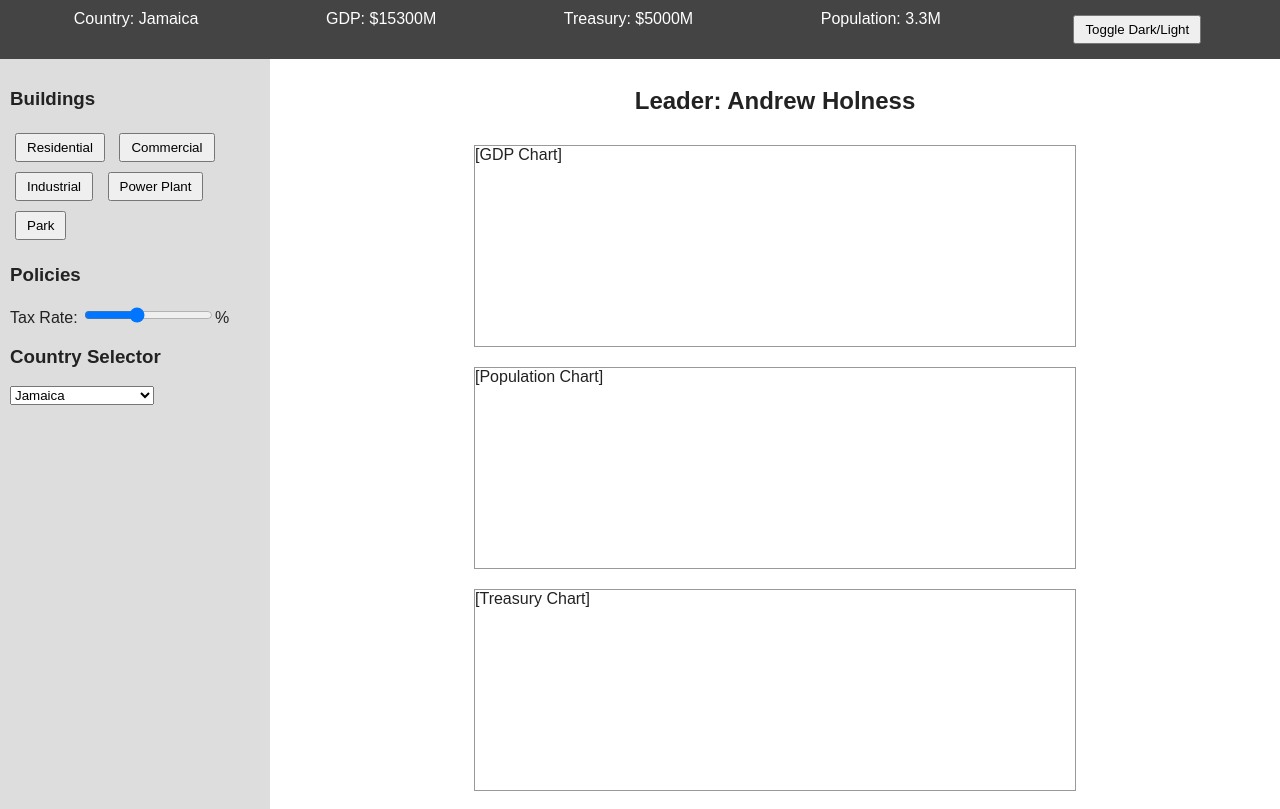
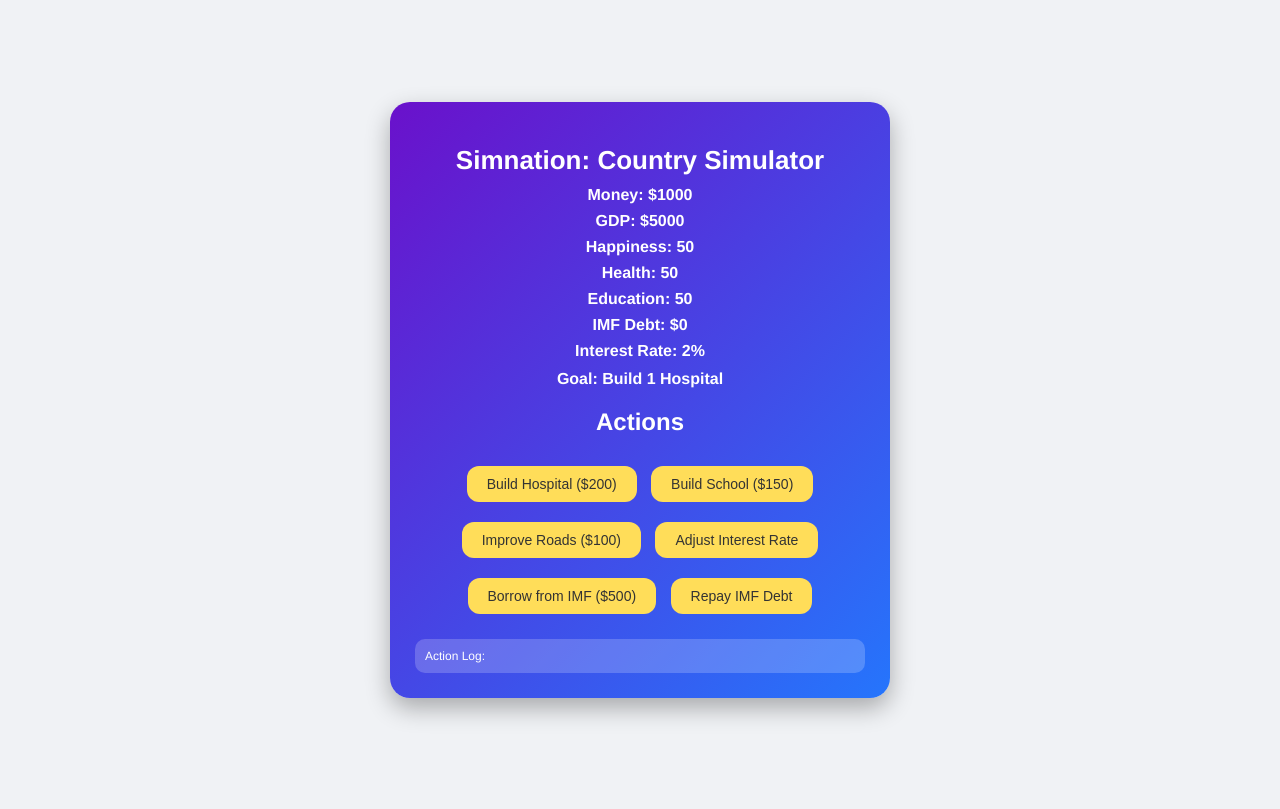
Before and after one commit to andrae101/Simnation-, a plain HTML site: page index.html in a window 1280 px wide. Drawn offline with Linux system fonts and the light colour scheme.

Commit message:
Update index.html
Signed-off-by: andrae101 <cunninghamandrae34@gmail.com>

```diff
--- a/index.html
+++ b/index.html
@@ -1,116 +1,234 @@
-
 <!DOCTYPE html>
 <html lang="en">
 <head>
 <meta charset="UTF-8">
 <meta name="viewport" content="width=device-width, initial-scale=1.0">
-<title>Caribbean SimNation</title>
+<title>Simnation: Country Simulator</title>
 <style>
-  body { font-family: Arial, sans-serif; margin: 0; padding: 0; background-color: #f0f0f0; color: #222; }
-  .dark-mode { background-color: #121212; color: #eee; }
-  #top-bar { display: flex; justify-content: space-around; padding: 10px; background-color: #444; color: #fff; }
-  #top-bar.dark-mode { background-color: #222; }
-  #game { display: flex; height: calc(100vh - 50px); }
-  #sidebar { width: 250px; background-color: #ddd; padding: 10px; overflow-y: auto; }
-  #sidebar.dark-mode { background-color: #333; color: #eee; }
-  #main { flex-grow: 1; background-color: #fff; display: flex; flex-direction: column; align-items: center; justify-content: center; }
-  #main.dark-mode { background-color: #1a1a1a; }
-  button { padding: 5px 10px; margin: 5px; cursor: pointer; }
-  .chart { width: 90%; max-width: 600px; height: 200px; margin: 10px; border: 1px solid #999; }
+body {
+  margin: 0;
+  font-family: 'Helvetica Neue', sans-serif;
+  background: #f0f2f5;
+  display: flex;
+  justify-content: center;
+  align-items: center;
+  min-height: 100vh;
+}
+#game-container {
+  width: 95%;
+  max-width: 450px;
+  padding: 25px;
+  background: linear-gradient(135deg, #6a11cb, #2575fc);
+  color: white;
+  border-radius: 20px;
+  text-align: center;
+  box-shadow: 0 10px 25px rgba(0,0,0,0.3);
+}
+h1 { font-size: 26px; margin-bottom: 10px; }
+.stat { margin: 8px 0; font-weight: bold; }
+button {
+  padding: 10px 20px;
+  margin: 10px 5px;
+  border: none;
+  border-radius: 12px;
+  font-size: 14px;
+  cursor: pointer;
+  background-color: #ffdd59;
+  color: #333;
+  transition: transform 0.2s, background-color 0.2s;
+}
+button:hover { background-color: #ffd700; transform: scale(1.05); }
+#log {
+  margin-top: 15px;
+  background: rgba(255,255,255,0.2);
+  padding: 10px;
+  border-radius: 10px;
+  max-height: 120px;
+  overflow-y: auto;
+  font-size: 12px;
+  text-align: left;
+}
+#goal { font-weight: bold; margin: 10px 0; font-size: 16px; }
 </style>
 </head>
 <body>
-<div id="top-bar">
-  <span>Country: <span id="country-name">Jamaica</span></span>
-  <span>GDP: $<span id="gdp">15300</span>M</span>
-  <span>Treasury: $<span id="treasury">5000</span>M</span>
-  <span>Population: <span id="population">3.3</span>M</span>
-  <button id="mode-toggle">Toggle Dark/Light</button>
+
+<div id="game-container">
+  <h1>Simnation: Country Simulator</h1>
+
+  <div class="stat" id="money-display">Money: $1000</div>
+  <div class="stat" id="gdp-display">GDP: $5000</div>
+  <div class="stat" id="happiness-display">Happiness: 50</div>
+  <div class="stat" id="health-display">Health: 50</div>
+  <div class="stat" id="education-display">Education: 50</div>
+  <div class="stat" id="imf-display">IMF Debt: $0</div>
+  <div class="stat" id="interest-display">Interest Rate: 2%</div>
+
+  <div id="goal">Goal: Build 1 Hospital</div>
+
+  <h2>Actions</h2>
+  <button onclick="buildHospital()">Build Hospital ($200)</button>
+  <button onclick="buildSchool()">Build School ($150)</button>
+  <button onclick="improveRoads()">Improve Roads ($100)</button>
+  <button onclick="adjustInterest()">Adjust Interest Rate</button>
+  <button onclick="borrowIMF()">Borrow from IMF ($500)</button>
+  <button onclick="repayIMF()">Repay IMF Debt</button>
+
+  <div id="log">Action Log:</div>
 </div>
-<div id="game">
-  <div id="sidebar">
-    <h3>Buildings</h3>
-    <button onclick="build('Residential')">Residential</button>
-    <button onclick="build('Commercial')">Commercial</button>
-    <button onclick="build('Industrial')">Industrial</button>
-    <button onclick="build('Power')">Power Plant</button>
-    <button onclick="build('Park')">Park</button>
-    <h3>Policies</h3>
-    <label>Tax Rate: <input type="range" id="tax" min="0" max="50" value="20">%</label>
-    <h3>Country Selector</h3>
-    <select id="country-select" onchange="changeCountry()">
-      <option>Jamaica</option>
-      <option>Barbados</option>
-      <option>Trinidad and Tobago</option>
-      <option>Bahamas</option>
-      <option>Haiti</option>
-      <option>Dominican Republic</option>
-    </select>
-  </div>
-  <div id="main">
-    <h2 id="leader-name">Leader: Andrew Holness</h2>
-    <div class="chart" id="gdp-chart">[GDP Chart]</div>
-    <div class="chart" id="pop-chart">[Population Chart]</div>
-    <div class="chart" id="treasury-chart">[Treasury Chart]</div>
-  </div>
-</div>
+
 <script>
-let dark = false;
-document.getElementById('mode-toggle').onclick = () => {
-  dark = !dark;
-  document.body.classList.toggle('dark-mode', dark);
-  document.getElementById('top-bar').classList.toggle('dark-mode', dark);
-  document.getElementById('sidebar').classList.toggle('dark-mode', dark);
-  document.getElementById('main').classList.toggle('dark-mode', dark);
-};
+// Game variables
+let money = 1000;
+let gdp = 5000;
+let happiness = 50;
+let health = 50;
+let education = 50;
+let imfDebt = 0;
+let interestRate = 2;
 
-const countries = {
-  "Jamaica": {gdp:15300, leader:"Andrew Holness", population:3.3},
-  "Barbados": {gdp:5800, leader:"Mia Mottley", population:0.3},
-  "Trinidad and Tobago": {gdp:23000, leader:"Keith Rowley", population:1.4},
-  "Bahamas": {gdp:12500, leader:"Philip Davis", population:0.4},
-  "Haiti": {gdp:900, leader:"Ariel Henry", population:11.5},
-  "Dominican Republic": {gdp:9600, leader:"Luis Abinader", population:11.0}
-};
+// Goals
+let goals = [
+  {text: "Build 1 Hospital", type:"hospital", completed:false, reward:50},
+  {text: "Build 1 School", type:"school", completed:false, reward:40},
+  {text: "Improve Roads", type:"roads", completed:false, reward:30}
+];
+let currentGoalIndex = 0;
 
-let currentCountry = "Jamaica";
-
-function changeCountry(){
-  const select = document.getElementById('country-select');
-  currentCountry = select.value;
-  const data = countries[currentCountry];
-  document.getElementById('country-name').innerText = currentCountry;
-  document.getElementById('leader-name').innerText = "Leader: " + data.leader;
-  document.getElementById('gdp').innerText = data.gdp;
-  document.getElementById('population').innerText = data.population;
-}
-
-function build(type){
-  const data = countries[currentCountry];
-  let cost = 0;
-  if(type==="Residential") cost = 50;
-  if(type==="Commercial") cost = 100;
-  if(type==="Industrial") cost = 120;
-  if(type==="Power") cost = 200;
-  if(type==="Park") cost = 30;
-  if(data.gdp >= cost){
-    data.gdp += Math.round(cost*0.5); // increase GDP slightly
-    document.getElementById('gdp').innerText = data.gdp;
-    alert(type + " built in " + currentCountry + "! GDP increased.");
+function updateGoal() {
+  if(currentGoalIndex < goals.length){
+    document.getElementById("goal").innerText = "Goal: " + goals[currentGoalIndex].text;
   } else {
-    alert("Not enough GDP to build " + type);
+    document.getElementById("goal").innerText = "All goals completed!";
   }
 }
 
-// Simple adaptive economy: GDP decreases slightly if tax > 30%
-setInterval(()=>{
-  const tax = document.getElementById('tax').value;
-  const data = countries[currentCountry];
-  if(tax>30){
-    data.gdp -= Math.round(data.gdp*0.01);
-    document.getElementById('gdp').innerText = data.gdp;
+// Display update
+function updateDisplay() {
+  document.getElementById("money-display").innerText = "Money: $" + money;
+  document.getElementById("gdp-display").innerText = "GDP: $" + gdp;
+  document.getElementById("happiness-display").innerText = "Happiness: " + happiness;
+  document.getElementById("health-display").innerText = "Health: " + health;
+  document.getElementById("education-display").innerText = "Education: " + education;
+  document.getElementById("imf-display").innerText = "IMF Debt: $" + imfDebt;
+  document.getElementById("interest-display").innerText = "Interest Rate: " + interestRate + "%";
+  updateGoal();
+}
+
+// Action Log
+function logAction(text) {
+  const logDiv = document.getElementById("log");
+  logDiv.innerHTML = text + "<br>" + logDiv.innerHTML;
+}
+
+// Random Event System
+function randomEvent() {
+  const events = [
+    {text: "Economic boom! +$200 money, +5 happiness", action:()=>{
+      money += 200; happiness += 5;
+    }},
+    {text: "Protests! -10 happiness, -$100 money", action:()=>{
+      happiness -= 10; money -= 100;
+    }},
+    {text: "Natural disaster! -20 health, -$150 money", action:()=>{
+      health -= 20; money -= 150;
+    }}
+  ];
+  if(Math.random() < 0.3){ // 30% chance of event
+    const e = events[Math.floor(Math.random()*events.length)];
+    e.action();
+    logAction("Random Event: " + e.text);
   }
-}, 5000);
+}
+
+// Check Goal Completion
+function checkGoal(type) {
+  if(currentGoalIndex < goals.length && goals[currentGoalIndex].type === type && !goals[currentGoalIndex].completed){
+    goals[currentGoalIndex].completed = true;
+    money += goals[currentGoalIndex].reward;
+    logAction("Goal Completed: " + goals[currentGoalIndex].text + " (+$" + goals[currentGoalIndex].reward + ")");
+    currentGoalIndex++;
+  }
+}
+
+// Actions
+function buildHospital() {
+  if(money >= 200){
+    money -= 200;
+    health += 15;
+    happiness += 5;
+    gdp += 50;
+    logAction("Hospital built! Health +15, Happiness +5");
+    checkGoal("hospital");
+    randomEvent();
+    updateDisplay();
+  } else { alert("Not enough money!"); }
+}
+
+function buildSchool() {
+  if(money >= 150){
+    money -= 150;
+    education += 15;
+    happiness += 3;
+    gdp += 40;
+    logAction("School built! Education +15, Happiness +3");
+    checkGoal("school");
+    randomEvent();
+    updateDisplay();
+  } else { alert("Not enough money!"); }
+}
+
+function improveRoads() {
+  if(money >= 100){
+    money -= 100;
+    happiness += 2;
+    gdp += 30;
+    logAction("Roads improved! Happiness +2, GDP +30");
+    checkGoal("roads");
+    randomEvent();
+    updateDisplay();
+  } else { alert("Not enough money!"); }
+}
+
+// Central Bank
+function adjustInterest() {
+  let newRate = prompt("Set new interest rate (0-10%):", interestRate);
+  newRate = parseFloat(newRate);
+  if(!isNaN(newRate) && newRate >= 0 && newRate <=10){
+    interestRate = newRate;
+    logAction("Interest rate set to " + interestRate + "%");
+    gdp += Math.floor((5-interestRate)*10);
+    randomEvent();
+    updateDisplay();
+  } else { alert("Invalid rate!"); }
+}
+
+// IMF
+function borrowIMF() {
+  money += 500;
+  imfDebt += 500;
+  logAction("Borrowed $500 from IMF");
+  randomEvent();
+  updateDisplay();
+}
+
+function repayIMF() {
+  if(money >= imfDebt && imfDebt >0){
+    money -= imfDebt;
+    logAction("Repaid IMF Debt: $" + imfDebt);
+    imfDebt = 0;
+    randomEvent();
+    updateDisplay();
+  } else if(imfDebt===0){
+    alert("No IMF debt to repay.");
+  } else {
+    alert("Not enough money to repay IMF debt.");
+  }
+}
+
+// Initialize display
+updateDisplay();
 </script>
+
 </body>
 </html>
```
